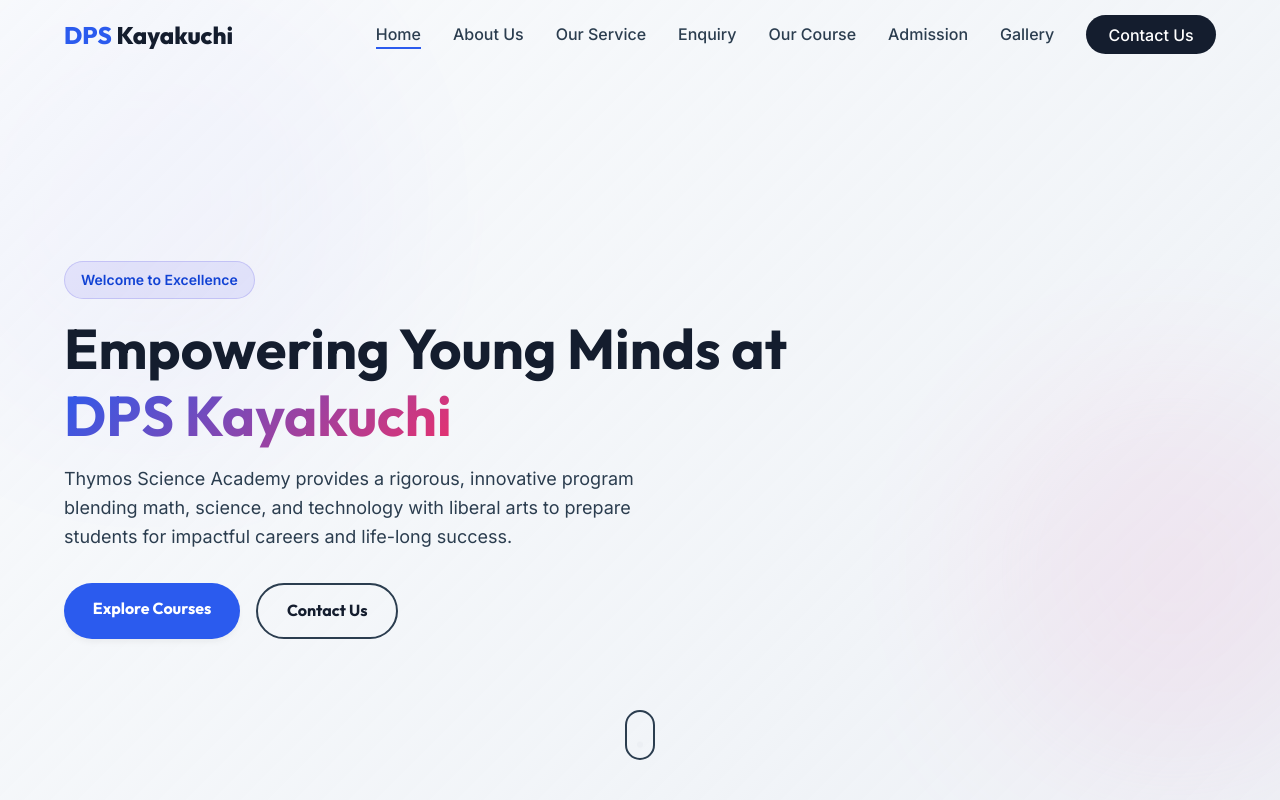
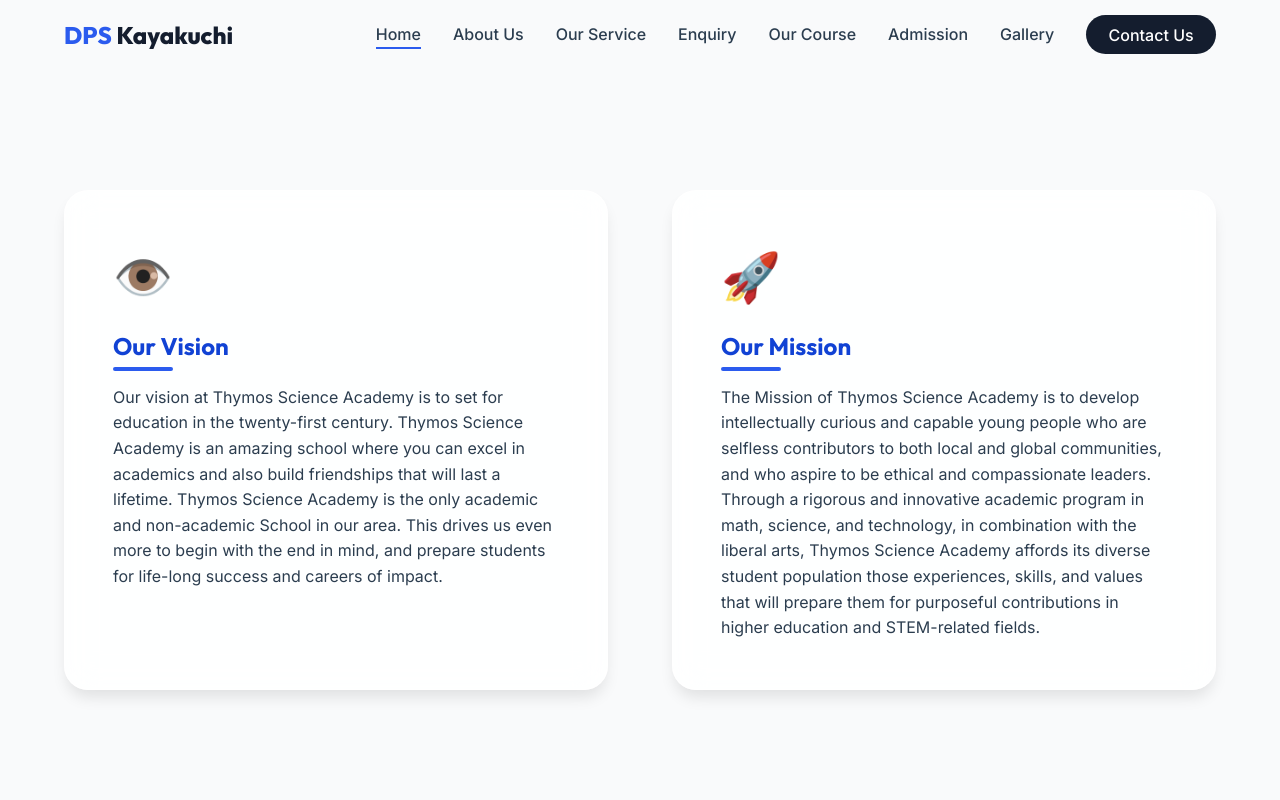
Before and after one commit to linkzenofficial/DpsKayakuchi1, a React (Vite) app: page / in a window 1280 px wide. Shown: the top 800 px of the page. Built offline with nearby package versions, Linux system fonts and the light colour scheme.

Commit message:
Update modern design and remove hero

```diff
--- a/src/components/Home.jsx
+++ b/src/components/Home.jsx
@@ -1,34 +1,10 @@
 const Home = () => {
     return (
         <section id="home">
-            {/* Hero Section */}
-            <div className="hero">
-                <div className="hero-background"></div>
+            {/* Vision & Mission Section */}
+            <div className="section bg-light" style={{ position: 'relative', zIndex: 1, minHeight: '100vh', display: 'flex', alignItems: 'center' }}>
                 <div className="container">
-                    <div className="hero-content">
-                        <span className="badge">Welcome to Excellence</span>
-                        <h1 className="hero-title">
-                            Empowering Young Minds at <br />
-                            <span className="text-gradient">DPS Kayakuchi</span>
-                        </h1>
-                        <p className="hero-subtitle">
-                            Thymos Science Academy provides a rigorous, innovative program blending math, science, and technology with liberal arts to prepare students for impactful careers and life-long success.
-                        </p>
-                        <div className="hero-cta">
-                            <a href="#course" className="btn btn-primary">Explore Courses</a>
-                            <a href="#contact" className="btn btn-secondary">Contact Us</a>
-                        </div>
-                    </div>
-                </div>
-                <div className="scroll-indicator">
-                    <div className="mouse"></div>
-                </div>
-            </div>
-
-            {/* Vision & Mission Section */}
-            <div className="section bg-light" style={{ position: 'relative', zIndex: 1 }}>
-                <div className="container">
-                    <div style={{ display: 'grid', gridTemplateColumns: 'repeat(auto-fit, minmax(300px, 1fr))', gap: 'var(--space-xl)', marginTop: '-80px' }}>
+                    <div style={{ display: 'grid', gridTemplateColumns: 'repeat(auto-fit, minmax(300px, 1fr))', gap: 'var(--space-xl)', paddingTop: '80px' }}>
 
                         {/* Our Vision Box */}
                         <div className="glass-panel" style={{ padding: '3rem', borderRadius: 'var(--border-radius-lg)', display: 'flex', flexDirection: 'column', height: '100%' }}>
```
